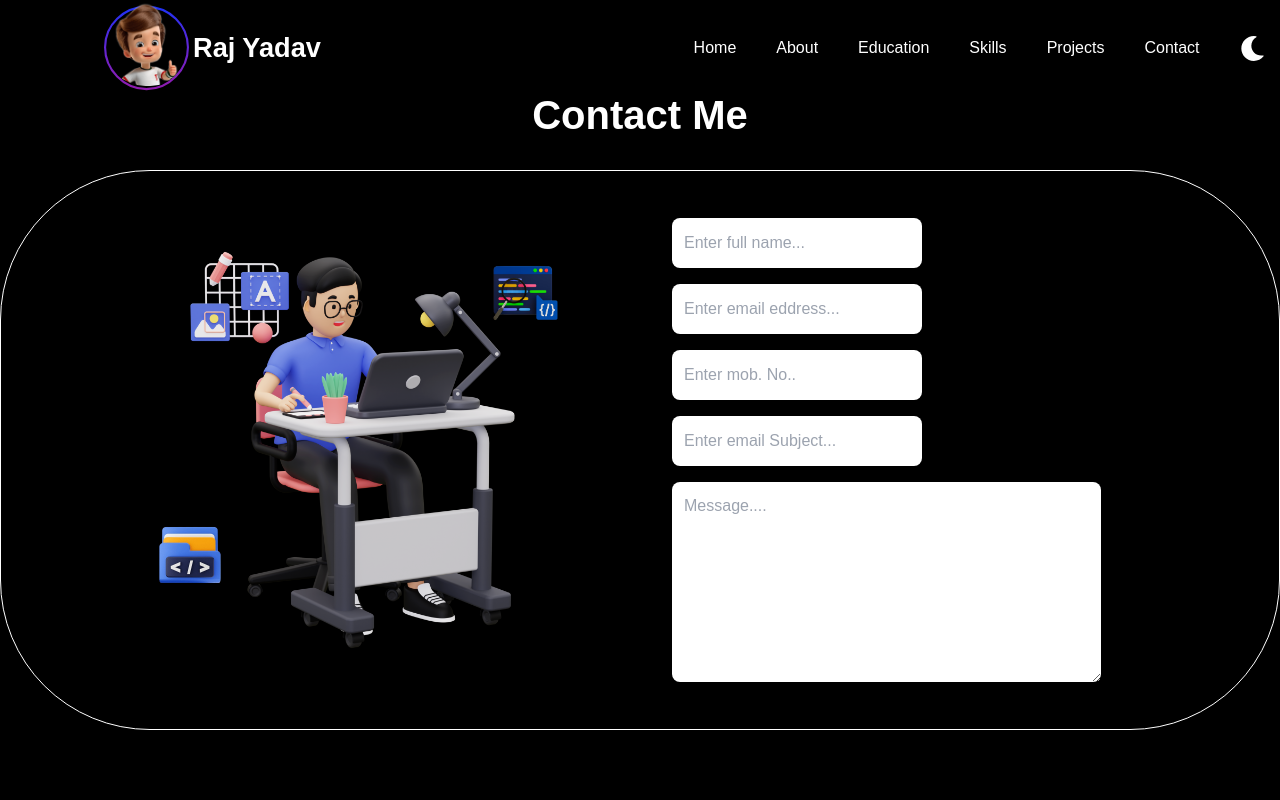
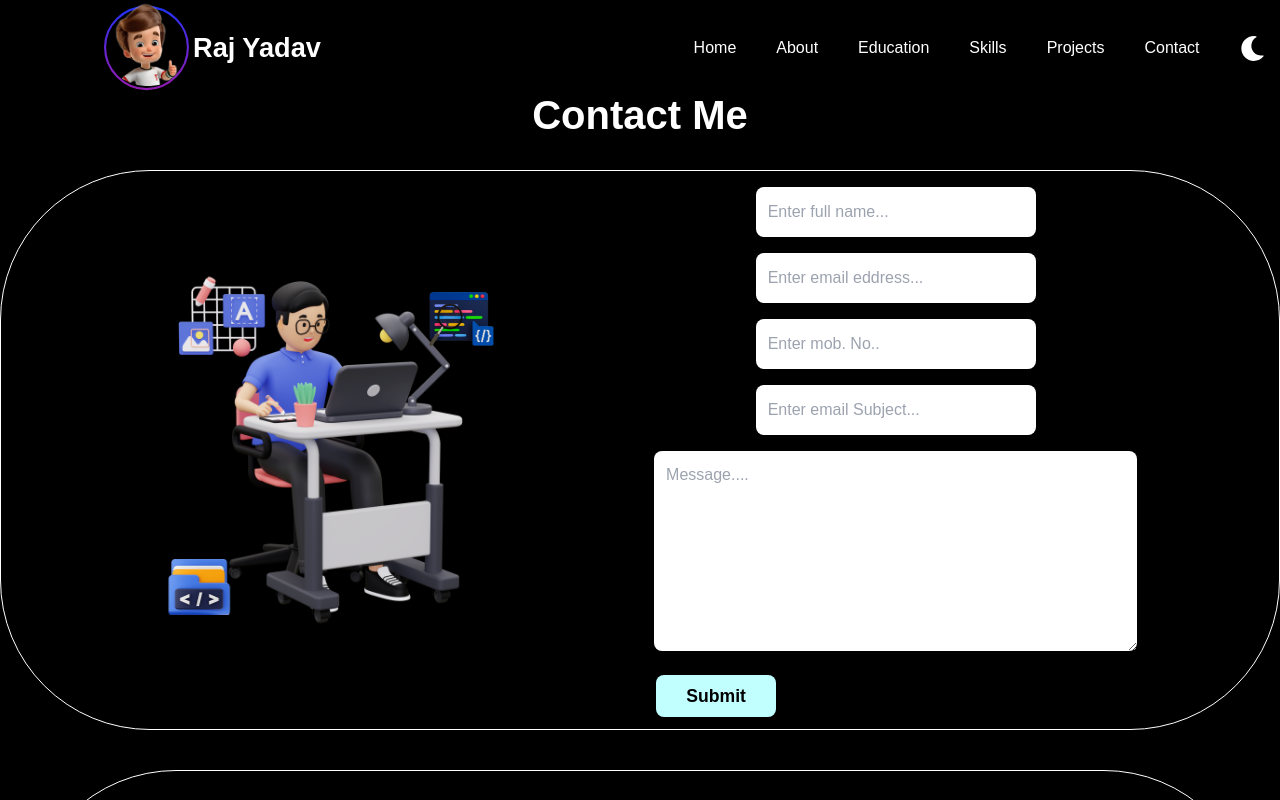
Before and after one commit to Rajyadav2912/NEW_PORTFOLIO, a React (Vite) app: page /contact in a window 1280 px wide. Built offline with nearby package versions, Linux system fonts and the light colour scheme.

Commit message:
8th Commit

```diff
--- a/src/App.jsx
+++ b/src/App.jsx
@@ -1,15 +1,12 @@
 import { Route, Routes } from "react-router-dom";
 // import "./App.css";
 import NavBar from "./Components/NavBar/NavBar";
-// import Skill from "./Components/Skill";
-// import Footer from "./Components/Footer";
-import Education from "./Components/Experience/Education";
+import Education from "./Pages/Education";
 import Contact from "./Pages/Contact";
 import About from "./Pages/About";
-// import Education from "./Pages/Education";
-
 import Project from "./Pages/Project";
 import Main from "./Pages/Main";
+import Footer from "./Components/Footer/Footer";
 
 function App() {
   return (
@@ -24,9 +21,7 @@ function App() {
         <Route path="/projects" element={<Project />} />
         <Route path="/contact" element={<Contact />} />
       </Routes>
-      {/* <div className="mt-[45rem]">
-        <Footer />
-      </div> */}
+      <Footer />
     </div>
   );
 }
--- a/src/Components/Footer/Footer.jsx
+++ b/src/Components/Footer/Footer.jsx
@@ -2,8 +2,8 @@ import React from "react";
 
 const Footer = () => {
   return (
-    <div>
-      <div className="page-4"> Footer</div>
+    <div className="pb-5">
+      <div className="page-4 footer"> Footer</div>
     </div>
   );
 };
--- a/src/Components/Home/Hero.jsx
+++ b/src/Components/Home/Hero.jsx
@@ -16,19 +16,34 @@ const Hero = () => {
         className="w-[30.3rem] absolute -top-[4.2rem]"
       />
       <div className="absolute -top-4">
-        <img src={React_js} alt="" loading="lazy" className="w-[4.5rem]" />
+        <img
+          src={React_js}
+          alt=""
+          loading="lazy"
+          className="w-[4.5rem] topdown"
+        />
       </div>
       <div className="absolute top-[15rem] -left-[4rem]">
-        <img src={Js} alt="" loading="lazy" className="w-[4.5rem]" />
+        <img src={Js} alt="" loading="lazy" className="w-[4.5rem] topdown " />
       </div>
       <div className="absolute top-[28rem] left-12">
-        <img src={Html} alt="" loading="lazy" className="w-[4.5rem]" />
+        <img
+          src={Html}
+          alt=""
+          loading="lazy"
+          className="w-[4.5rem] rightleft"
+        />
       </div>
       <div className="absolute top-[24rem] left-96">
-        <img src={Css} alt="" loading="lazy" className="w-[4.5rem]" />
+        <img src={Css} alt="" loading="lazy" className="w-[4.5rem] topdown" />
       </div>
       <div className="absolute top-32 left-[28rem]">
-        <img src={Java} alt="" loading="lazy" className="w-[4.5rem]" />
+        <img
+          src={Java}
+          alt=""
+          loading="lazy"
+          className="w-[4.5rem] rightleft "
+        />
       </div>
     </div>
   );
--- a/src/Pages/Contact.jsx
+++ b/src/Pages/Contact.jsx
@@ -1,9 +1,33 @@
-import React from "react";
+import React, { useState } from "react";
 import hero from "../Components/Assets/Images/3d-Contact-image.png";
 import Web from "../Components/Assets/Images/web.png";
 import language from "../Components/Assets/3D ICON/language.png";
+// import { Link } from "react-router-dom";
 
 const Contact = () => {
+  const [fromData, setFromData] = useState({
+    fullName: "",
+    email: "",
+    subject: "",
+    phone: "",
+    message: "",
+  });
+
+  const changeHanlder = (e) => {
+    setFromData((prev) => {
+      return {
+        ...prev,
+        [e.target.name]: e.target.value,
+      };
+    });
+    // console.log("changeHanlder", fromData);
+  };
+
+  function submitHandler() {
+    console.log("click submit");
+    console.log(fromData);
+  }
+
   return (
     <div className="py-[40px]">
       <div className="mx-auto max-w-[740px] text-center">
@@ -11,47 +35,74 @@ const Contact = () => {
         <h1 className="h1-heading">Contact Me</h1>
       </div>
       <div className="page-4">
-        <div className="w-[40%] relative">
-          <img src={hero} alt="" className="relative" />
+        <div className="w-[35%] relative">
+          <img src={hero} alt="" className="relative w-full" />
           <img
             src={Web}
             alt=""
-            className="absolute w-[90px] top-[64px] right-[40px]"
+            className="absolute w-[90px] top-[64px] right-[40px] topdown"
           />
           <img
             src={language}
             alt=""
-            className="absolute w-[90px] top-[20rem] left-[3rem]"
+            className="absolute w-[90px] top-[20rem] left-[3rem] rightleft"
           />
         </div>
-        <div className="w-[40%] flex flex-wrap gap-4">
+        <div className="w-[45%] flex flex-col gap-4 text-black rounded-3xl pb-5 transition-all duration-800 shadow-lg hover:shadow-[blue] hover:border border-blue-700">
+          <from>
+            <div className="flex flex-wrap justify-center gap-4 py-6">
               <input
                 type="text"
-            className="w-[250px] h-[50px] px-3 rounded-lg"
+                className="w-[280px] h-[50px] px-3 rounded-lg outline-none"
                 placeholder="Enter full name..."
+                name="fullName"
+                onChange={changeHanlder}
+                value={fromData.fullName}
+              />
+              <input
+                type="email"
+                className="w-[280px] h-[50px] px-3 rounded-lg outline-none"
+                placeholder="Enter email eddress..."
+                name="email"
+                onChange={changeHanlder}
+                value={fromData.email}
+              />
+              <input
+                type="tel"
+                className="w-[280px] h-[50px] px-3 rounded-lg outline-none"
+                placeholder="Enter mob. No.."
+                name="phone"
+                onChange={changeHanlder}
+                value={fromData.phone}
               />
               <input
                 type="text"
-            className="w-[250px] h-[50px] px-3 rounded-lg"
-            placeholder="Enter email eddress..."
-          />
-          <input
-            type="numver"
-            className="w-[250px] h-[50px] px-3 rounded-lg"
-            placeholder="Enter mob. No.."
-          />
-          <input
-            type="text"
-            className="w-[250px] h-[50px] px-3 rounded-lg"
+                className="w-[280px] h-[50px] px-3 rounded-lg outline-none"
                 placeholder="Enter email Subject..."
+                name="subject"
+                onChange={changeHanlder}
+                value={fromData.subject}
               />
               <textarea
                 row={5}
                 col={10}
                 placeholder="Message...."
-            onResize="none"
-            className="w-[84%] h-[200px] rounded-lg p-3"
+                onresize="none"
+                className="w-[84%] h-[200px] rounded-lg p-3 outline-none"
+                name="message"
+                onChange={changeHanlder}
+                value={fromData.message}
               ></textarea>
+            </div>
+            <div className="w-[120px] ml-12">
+              <button
+                onClick={submitHandler}
+                className="w-full h-full py-2 px-6 gap-1 text-[1.1rem] font-bold rounded-lg bg-[#c1ffff] text-black"
+              >
+                Submit
+              </button>
+            </div>
+          </from>
         </div>
       </div>
     </div>
--- a/src/index.css
+++ b/src/index.css
@@ -77,6 +77,12 @@ code {
   flex-shrink: 0;
 }
 
+.footer {
+  width: 96%;
+  margin: 0 auto;
+  margin-top: 0;
+}
+
 ::-webkit-scrollbar {
   display: none;
   width: 0.4rem;
@@ -118,3 +124,31 @@ code {
 .box img {
   transform: translateZ(10px);
 }
+
+.topdown {
+  animation: topdown1 1.2s ease-in-out infinite alternate;
+}
+
+@keyframes topdown1 {
+  0% {
+    transform: translateY(0);
+  }
+
+  100% {
+    transform: translateY(-10px);
+  }
+}
+
+.rightleft {
+  animation: right-left 1.2s ease-in-out infinite alternate;
+}
+
+@keyframes right-left {
+  0% {
+    transform: translateX(0);
+  }
+
+  100% {
+    transform: translateX(15px);
+  }
+}
--- a/tailwind.config.js
+++ b/tailwind.config.js
@@ -2,7 +2,44 @@
 export default {
   content: ["./index.html", "./src/**/*.{js,ts,jsx,tsx}"],
   theme: {
-    extend: {},
+    extend: {
+      keyframes: {
+        wave: {
+          "0%": { transform: "rotate(0.0deg)" },
+          "10%": { transform: "rotate(14deg)" },
+          "20%": { transform: "rotate(-8deg)" },
+          "30%": { transform: "rotate(14deg)" },
+          "40%": { transform: "rotate(-4deg)" },
+          "50%": { transform: "rotate(10.0deg)" },
+          "60%": { transform: "rotate(0.0deg)" },
+          "100%": { transform: "rotate(0.0deg)" },
+        },
+      },
+    },
+    animation: {
+      "waving-hand": "wave 2s linear infinite",
+    },
+
+    keyframes: {
+      right: {
+        "0%": { transform: "translateX(0)" },
+        "100%": { transform: "translateX(10px)" },
+      },
+    },
+
+    animation: {
+      rightL: "right 1.2s infinite alternate",
+    },
+
+    keyframes: {
+      topdown: {
+        "0%": { transform: "translateY(0)" },
+        "100%": { transform: "translateY(-10px)" },
+      },
+    },
+    animation: {
+      topdown1: "topdown 1.2s infinite alternate",
+    },
   },
   plugins: [],
 };
```
Lines whose indentation alone changed are shown as unchanged.
